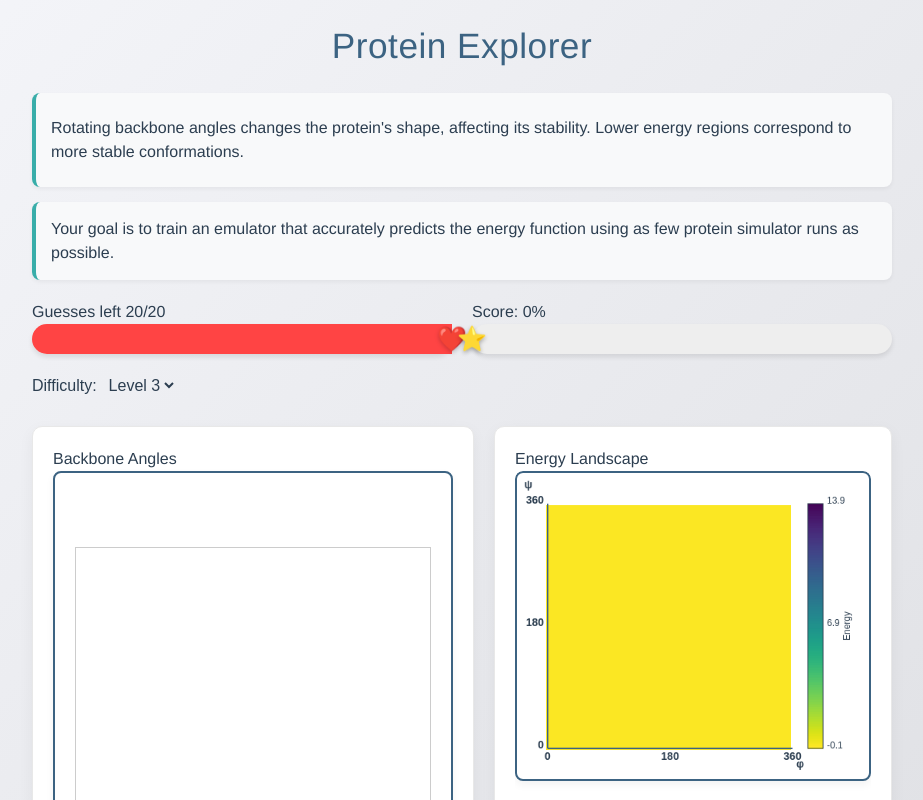
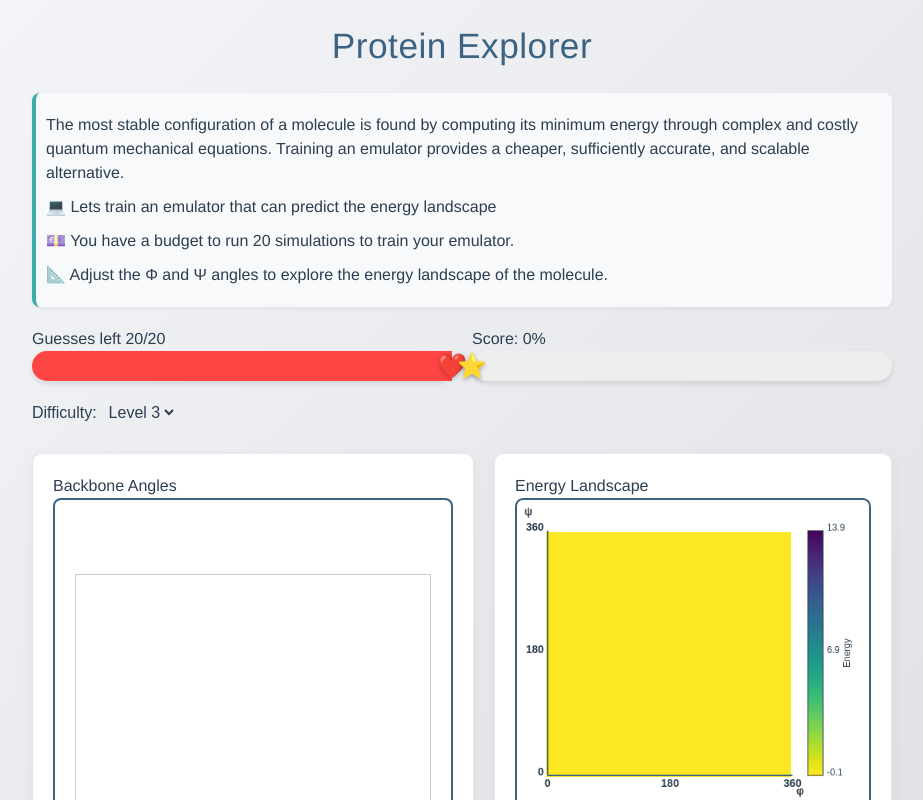
Before and after one commit to alan-turing-institute/gp-demo, a SvelteKit app: page /molecule in a window 1280 px wide. Shown: the top 800 px of the page, without its empty margins (178-1101 px from the left). Built offline with nearby package versions, Linux system fonts and the light colour scheme.

Commit message:
correcting the molecule page text

```diff
--- a/src/routes/molecule/+page.svelte
+++ b/src/routes/molecule/+page.svelte
@@ -657,14 +657,13 @@ function handleChange(event) {
 <main>
   <h1>Protein Explorer</h1>
 
-
   <div class="instruction">
-    <p>Rotating backbone angles changes the protein's shape, affecting its stability. Lower energy regions correspond to more stable conformations.</p>
+    <p>The most stable configuration of a molecule is found by computing its minimum energy through complex and costly quantum mechanical equations. Training an emulator provides a cheaper, sufficiently accurate, and scalable alternative.</p>
+    <p>💻 Lets train an emulator that can predict the energy landscape</p>
+    <p>💷 You have a budget to run 20 simulations to train your emulator.</p>
+    <p>📐 Adjust the Φ and Ψ angles to explore the energy landscape of the molecule.</p>
   </div>
 
-  <div class="instruction">
-    <p class="highlight">Your goal is to train an emulator that accurately predicts the energy function using as few protein simulator runs as possible.</p>
-  </div>
 
   <!-- Container for Lives and Score Bars -->
   <div class="bars-container">
@@ -753,10 +752,6 @@ function handleChange(event) {
             {showEnergyFunction ? 'Show Emulator Prediction' : 'Show Simulator Function'}
           </button>
         </div>
-
-        <div class="instruction">
-          <p>Click directly on the plot above to sample points. This will run the simulation and update the emulator model based on the simulator output.</p>
-        </div>
       </div>
     {:else}
       <!-- For vertical screens, use the 2x2 grid layout -->
@@ -775,11 +770,18 @@ function handleChange(event) {
       </div>
 
       <!-- A_12: Buttons (Show Energy Button and Clear Samples) -->
-      <div class="grid-item buttons">
-        <!-- Move the instructional text here -->
-        <div class="instruction">
-          <p>Click directly on the plot to sample points. This will run the simulation and update the emulator model based on the simulator output.</p>
-        </div>
+  <!-- A_12: Buttons (Show Energy Button and Clear Samples) -->
+    <div class="grid-item buttons">
+      <!-- Move the instructional text here -->
+      <div class="side_instruction">
+        <p>Click directly on the plot</p>
+        <div class="arrow-down"></div> <!-- Downward arrow -->
+        <p>Sample points with Φ and Ψ </p>
+        <div class="arrow-down"></div> <!-- Downward arrow -->
+        <p>Run the simulation</p>
+        <div class="arrow-down"></div> <!-- Downward arrow -->
+        <p>Update the emulator model</p>
+      </div>
 
         <!-- Buttons -->
         <div class="vertical-button-group">
@@ -802,6 +804,12 @@ function handleChange(event) {
 
       <!-- A_22: Angle Sliders -->
       <div class="grid-item angle-sliders">
+
+      <!-- Move the instructional text here -->
+      <div class="instruction">
+        <p> Use the gliders view the molecule at various angles. </p>
+        <p> Carbon-Nitrogen bond is your axis of rotation </p>
+      </div>
         <div class="vertical-control-panel">
           <div class="compact-slider-container">
 
@@ -1364,4 +1372,29 @@ function handleChange(event) {
     align-items: center;
     overflow: hidden;
   }
+  /* Style for the downward arrow */
+  .arrow-down {
+    width: 0;
+    height: 0;
+    border-left: 10px solid transparent;
+    border-right: 10px solid transparent;
+    border-top: 10px solid black; /* Arrow color */
+    margin: 10px auto; /* Center the arrow and add spacing */
+  }
+  .instruction {
+  text-align: left; /* Align text to the left */
+  margin: 0 auto;   /* Remove auto margin if it was centering the container */
+  max-width: 100%;  /* Ensure the container doesn't exceed its parent's width */
+  padding: 10px;    /* Optional: Add padding for better spacing */
+}
+
+.instruction p {
+  margin: 10px 0;   /* Add spacing between paragraphs */
+}
+
+  /* Additional styling for the instructional text */
+  .side_instruction p {
+    text-align: center; /* Center-align the text */
+    margin: 10px 0; /* Add spacing around the text */
+  }
 </style>
```
